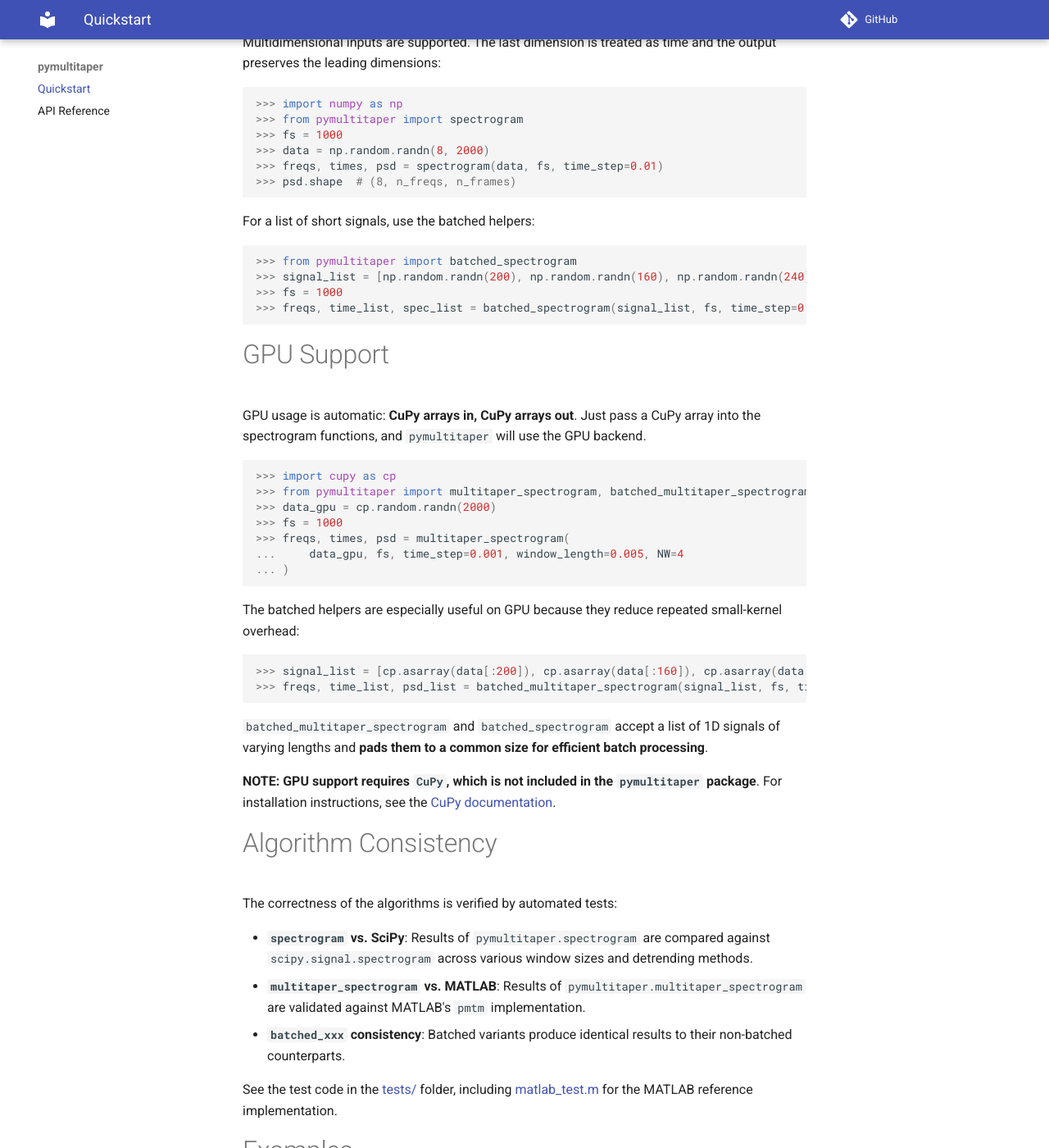
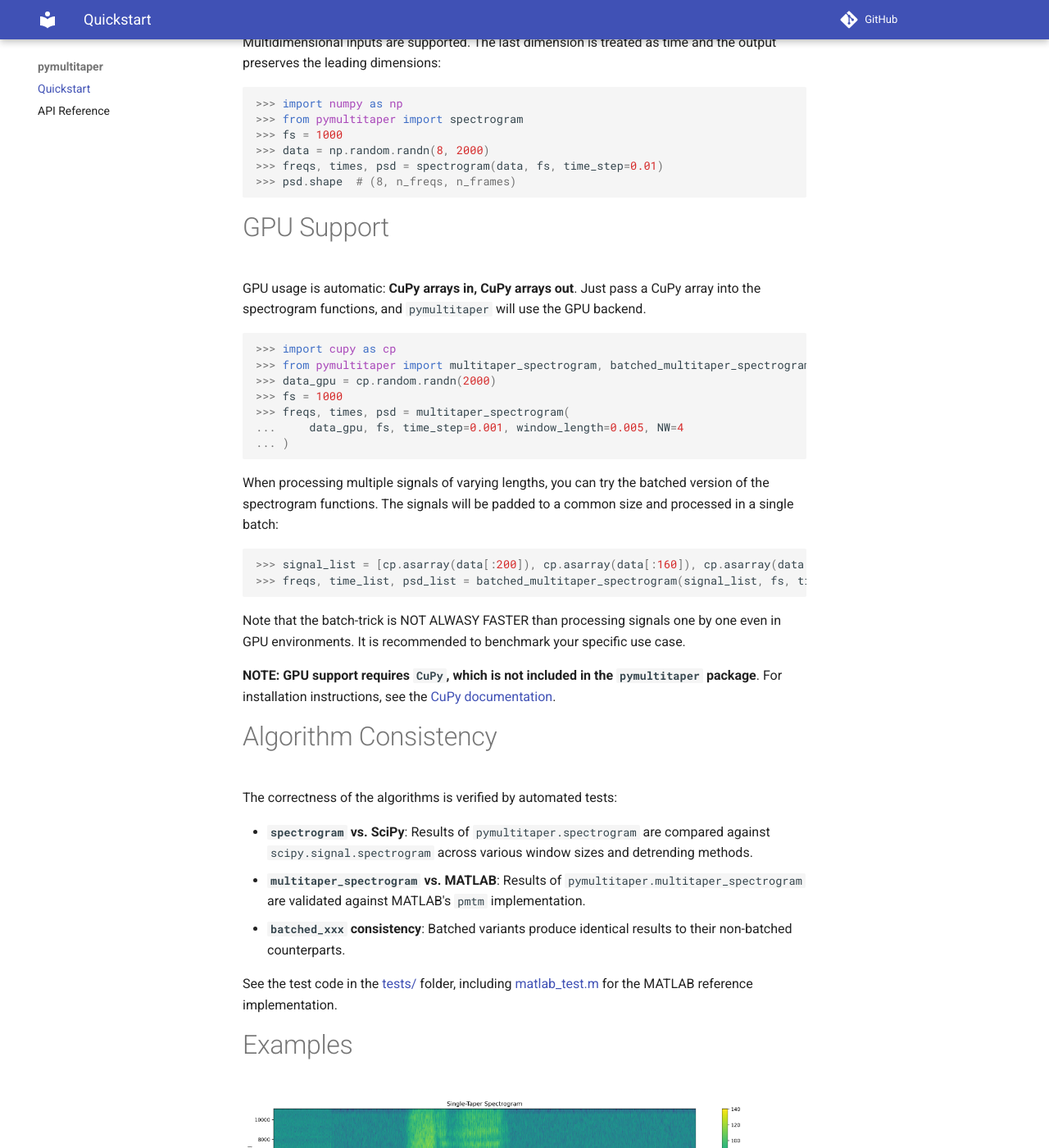
Before and after one commit to fncokg/pymultitaper, an MkDocs documentation site: the page built from mkdocs_docs/index.md, in a window 1280 px wide and 1400 px high, scrolled down 639 px. Shown: the whole window at 82% size. Built offline with MkDocs 1.6.1 and Material for MkDocs 9.7.7, drawn with Linux system fonts in a browser that asks for light colours; comment, search, counter and statistics services are not loaded.

Commit message:
more meticulous desprition in docs

````diff
--- a/mkdocs_docs/index.md
+++ b/mkdocs_docs/index.md
@@ -33,15 +33,6 @@ Multidimensional inputs are supported. The last dimension is treated as time and
 >>> psd.shape  # (8, n_freqs, n_frames)
 ```
 
-For a list of short signals, use the batched helpers:
-
-```python
->>> from pymultitaper import batched_spectrogram
->>> signal_list = [np.random.randn(200), np.random.randn(160), np.random.randn(240)]
->>> fs = 1000
->>> freqs, time_list, spec_list = batched_spectrogram(signal_list, fs, time_step=0.01)
-```
-
 # GPU Support
 
 GPU usage is automatic: **CuPy arrays in, CuPy arrays out**. Just pass a CuPy array into the spectrogram functions, and `pymultitaper` will use the GPU backend.
@@ -56,14 +47,14 @@ GPU usage is automatic: **CuPy arrays in, CuPy arrays out**. Just pass a CuPy ar
 ... )
 ```
 
-The batched helpers are especially useful on GPU because they reduce repeated small-kernel overhead:
+When processing multiple signals of varying lengths, you can try the batched version of the spectrogram functions. The signals will be padded to a common size and processed in a single batch:
 
 ```python
 >>> signal_list = [cp.asarray(data[:200]), cp.asarray(data[:160]), cp.asarray(data[:240])]
 >>> freqs, time_list, psd_list = batched_multitaper_spectrogram(signal_list, fs, time_step=0.01)
 ```
 
-`batched_multitaper_spectrogram` and `batched_spectrogram` accept a list of 1D signals of varying lengths and **pads them to a common size for efficient batch processing**.
+Note that the batch-trick is NOT ALWASY FASTER than processing signals one by one even in GPU environments. It is recommended to benchmark your specific use case.
 
 **NOTE: GPU support requires `CuPy`, which is not included in the `pymultitaper` package**. For installation instructions, see the [CuPy documentation](https://docs.cupy.dev/en/stable/install.html).
 
````
Also changed, not shown: README.md (+2 -11 lines), 1 other file.
